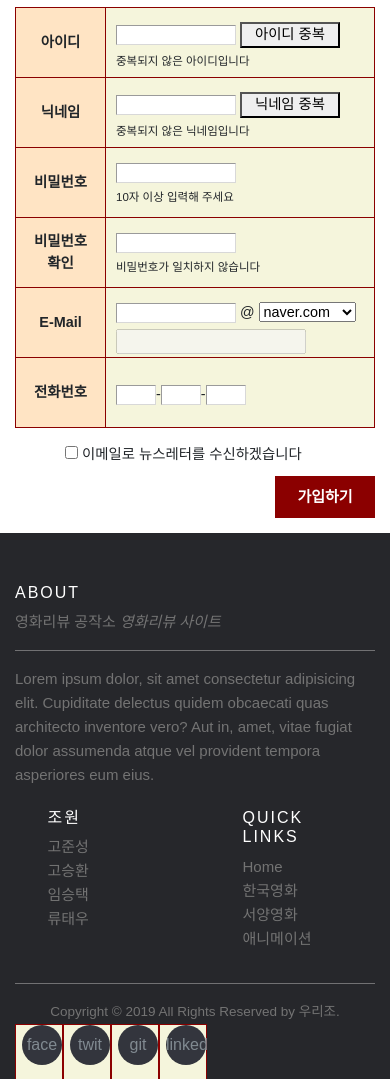
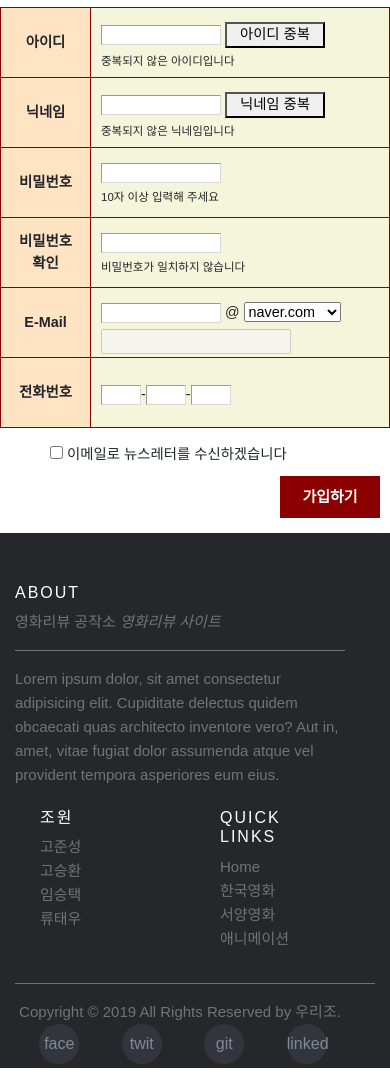
Before and after one commit to pazer1/HTMLProject, a plain HTML site: page signup.html in a window 390 px wide. Shown: the part 459-1538 px from the top of the page. Drawn offline with nearby package versions, Linux system fonts and the light colour scheme.

Commit message:
fix little thing

```diff
--- a/signup.html
+++ b/signup.html
@@ -311,9 +311,9 @@
                 width: 100%;
                 margin: 0;
             }
-            /* * {
+            .header-container *{
                 width: 100%;
-            } */
+            }
             /* 로그인 회원가입 */
             .account {
                 display: flex;
@@ -352,6 +352,9 @@
             /* 풋터 */
             .site-footer {
                 padding-bottom: 0
+            }
+            .site-footer *{
+                width: 100%;
             }
             .site-footer .copyright-text,
             .site-footer .social-icons {
@@ -502,21 +505,19 @@
     <!-- 헤더 -->
 
 
-    <div class="container">
+    <div class="maincon">
 
         <style>
-            .container{
+            .maincon{
                 width: 960px;
                 margin: auto;
-            }
-            .container{
                 font-size: 0.9em
             }
-            .container ul{
+            .maincon ul{
                 list-style: none;
                 border-bottom: 1px solid darkred;
             }
-            .container li{
+            .maincon li{
                 height: 50px;
                 background-color: beige;
                 border: 1px solid darkred;
@@ -582,6 +583,7 @@
                 background-color: darkred;
                 border: none;
                 color:#fff;
+                margin-right: 10px;
                 padding: 10px 0;
                 text-align: center;
                 text-decoration: none;
@@ -595,11 +597,11 @@
             }
 
             @media (max-width:767px){
-                .container{
+                .maincon{
                     width: 100%;
                     margin: auto;
                 }
-                .container li{
+                .maincon li{
                     height: 70px;
                 }
                 .floated{
@@ -612,7 +614,7 @@
                     display: table-cell;
                     vertical-align: middle;
                 }
-                .container button{
+                .maincon button{
                     width: 100px;
                 }
                 .pnouter{
```
Also changed, not shown: korean.html (+5 -2 lines), signin.html (+12 -6 lines).
